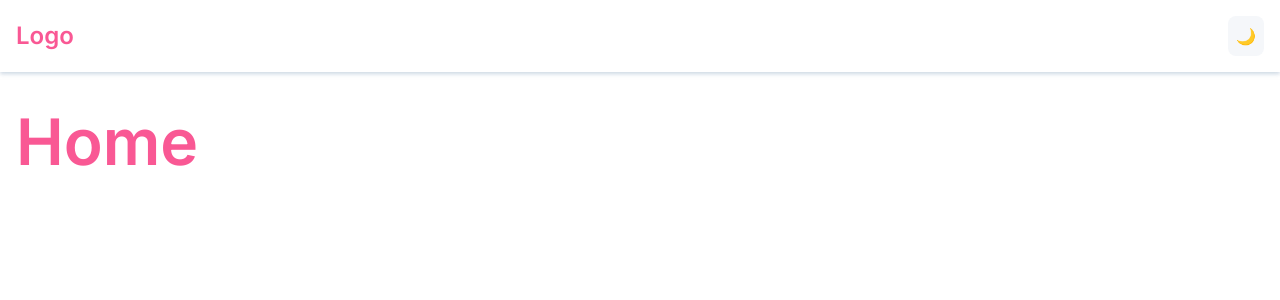
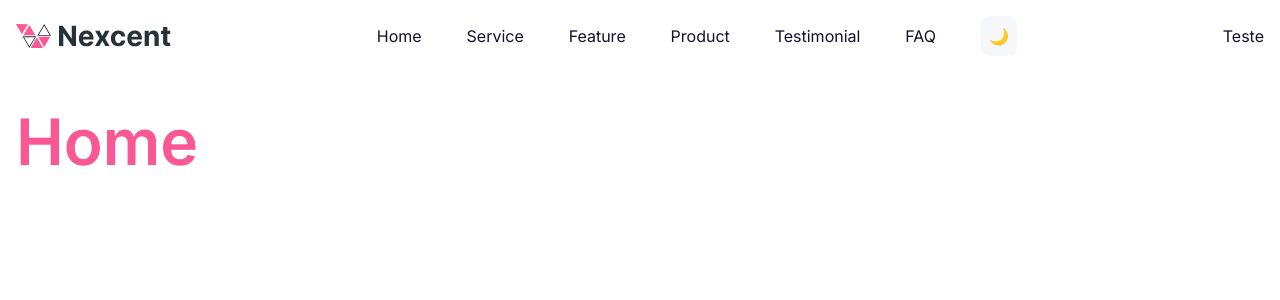
Before and after one commit to Yure7S/nexcent, a Next.js app: page / in a window 1280 px wide. Shown: the top 300 px of the page. Built offline with nearby package versions, Linux system fonts and the light colour scheme.

Commit message:
feat: Finalizando header

```diff
--- a/src/app/components/layout/Header.tsx
+++ b/src/app/components/layout/Header.tsx
@@ -1,6 +1,8 @@
 'use client';
 
 import { useState, useEffect } from 'react';
+import Image from 'next/image';
+import Link from 'next/link';
 
 export function Header() {
   const [isDark, setIsDark] = useState(false);
@@ -29,11 +31,39 @@ export function Header() {
   };
 
   return (
-    <header className="bg-white dark:bg-white text-black dark:text-black shadow-2px dark:shadow-2px">
-      <div className="container mx-auto px-4 py-4 flex justify-between items-center">
-        <h1 className="text-2xl font-semibold text-primary dark:text-primary">
-          Logo
-        </h1>
+    <header className="bg-white dark:bg-white text-black dark:text-black">
+      <div className="max-w-container mx-auto px-4 py-4 flex justify-between items-center">
+        <Link href="/">
+          <Image
+            src="/images/logo.svg"
+            alt="Nexcent"
+            width={120}
+            height={24}
+            className="h-6 w-auto"
+            priority
+          />
+        </Link>
+        <nav className='w-full max-w-[640px]'>
+          <ul className='flex justify-between w-full items-center'>
+            <li>
+              <Link href="/">Home</Link>
+            </li>
+            <li>
+              <Link href="/">Service</Link>
+            </li>
+            <li>
+              <Link href="/">Feature</Link>
+            </li>
+            <li>
+              <Link href="/">Product</Link>
+            </li>
+            <li>
+              <Link href="/">Testimonial</Link>
+            </li>
+            <li>
+              <Link href="/">FAQ</Link>
+            </li>
+            <li>
               <button
                 onClick={toggleTheme}
                 className="p-2 rounded-lg bg-silver dark:bg-grey-blue text-black dark:text-white hover:bg-grey-blue dark:hover:bg-l-grey transition-colors"
@@ -41,6 +71,12 @@ export function Header() {
               >
                 {isDark ? '☀️' : '🌙'}
               </button>
+            </li>
+          </ul>
+        </nav>
+        <div>
+          <button>Teste</button>
+        </div>
       </div>
     </header>
   );
```
Also changed, not shown: public/images/logo.svg (added). Lines whose indentation alone changed are shown as unchanged.
